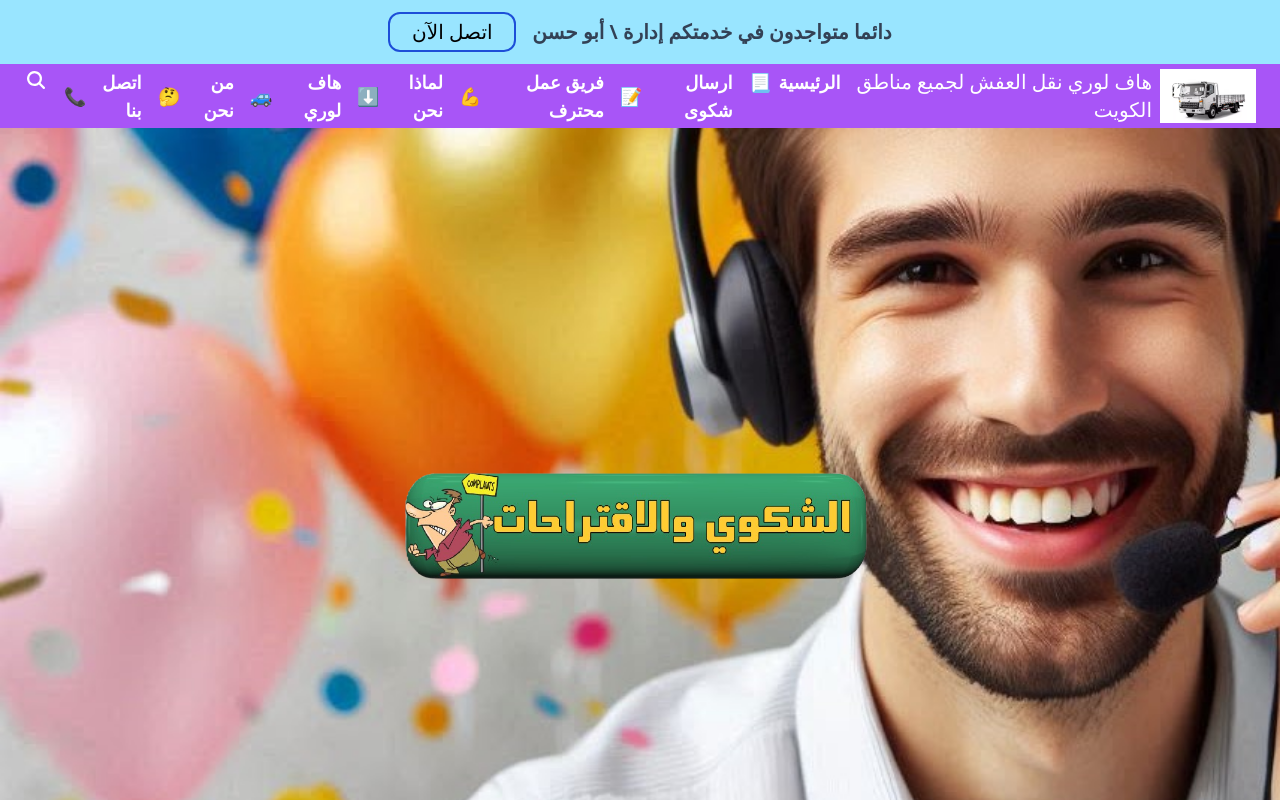
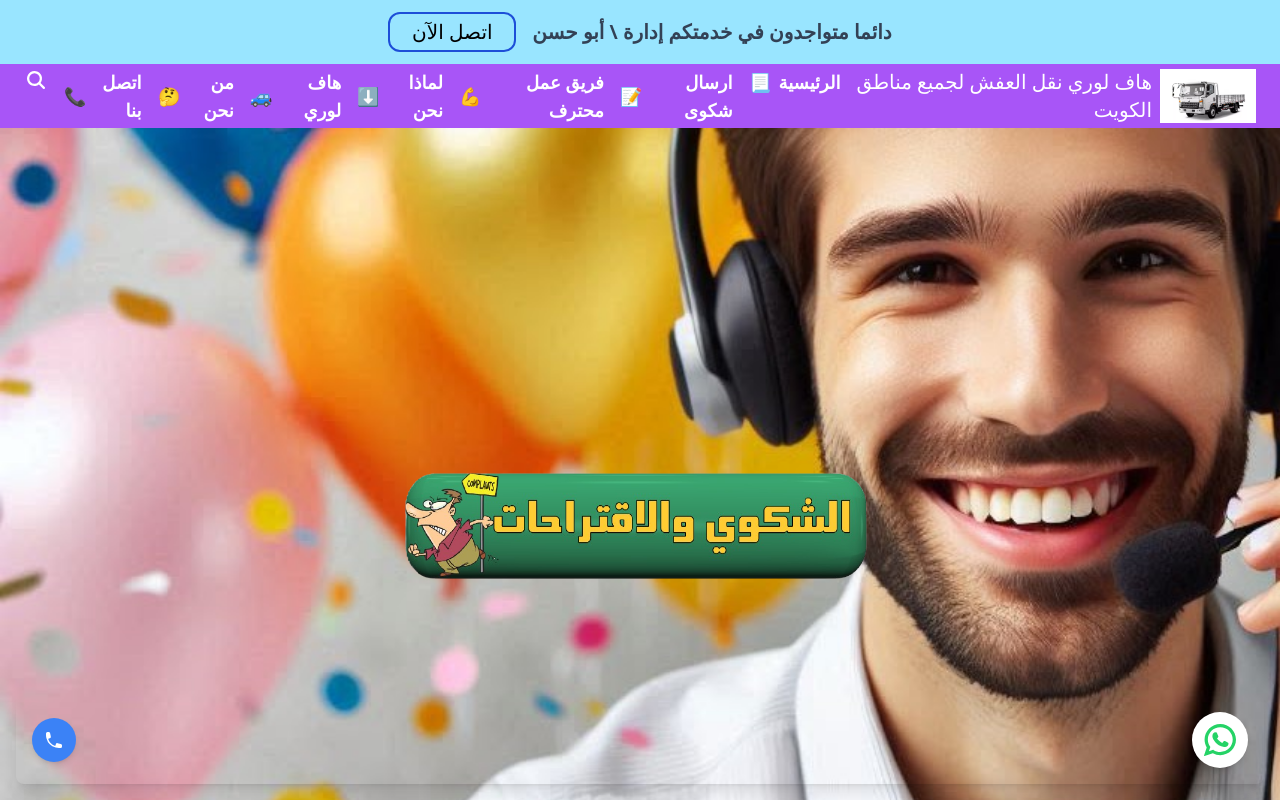
Before and after one commit to ashrafsayed2018/halfloorykw, a Next.js app: page /complaint in a window 1280 px wide. Shown: the top 800 px of the page. Built offline with nearby package versions, Linux system fonts and the light colour scheme.

Commit message:
adding fixed call button

```diff
--- /dev/null
+++ b/app/components/FixedButtons.jsx
@@ -0,0 +1,52 @@
+import Image from 'next/image'
+
+const FixedButtons = () => {
+  return (
+    <div className="fixed bottom-4 right-4 left-4 flex justify-between items-center p-4 rounded-lg shadow-lg z-50">
+      <a
+        href="https://wa.me/1234567890"
+        target="_blank"
+        rel="noopener noreferrer"
+        className="bg-white text-white p-3 rounded-full shadow-md hover:bg-green-200 transition-all flex items-center justify-center animate-vibrate"
+        aria-label="WhatsApp"
+      >
+        <Image
+          src="/svg/whatsapp.svg"
+          alt="WhatsApp"
+          width={100}
+          height={100}
+          className="w-8 h-8"
+        />
+        {/* <svg
+          xmlns="http://www.w3.org/2000/svg"
+          className="h-6 w-6"
+          fill="currentColor"
+          viewBox="0 0 24 24"
+        >
+          <path d="M20.52 3.48A11.77 11.77 0 0 0 2.08 18.39L1 23l4.66-1.23a11.77 11.77 0 0 0 5.82 1.49H12a11.77 11.77 0 0 0 8.53-20.52zm-8.42 18.4a10.09 10.09 0 0 1-5.1-1.4L3.69 21l1.41-4.21A10.09 10.09 0 1 1 12.1 21.88zm5.69-6.27a4.66 4.66 0 0 1-3.35-1.5l-.8-.82a.7.7 0 0 1 .03-1l1.24-1.22a.69.69 0 0 1 1 0l.41.41a.3.3 0 0 0 .42 0 .3.3 0 0 0 .08-.25c0-.09 0-.21-.07-.33a8.7 8.7 0 0 0-1.58-2.29 8.47 8.47 0 0 0-2.32-1.61c-.11 0-.24-.04-.33-.04a.3.3 0 0 0-.33.25c-.04.13-.07.28-.08.42 0 .17-.04.3-.11.42L10 8.82a.7.7 0 0 1-1 0l-.82-.82a4.66 4.66 0 0 1-1.5-3.35.69.69 0 0 1 .7-.7h.1A7.91 7.91 0 0 1 14 16.27z" />
+        </svg> */}
+      </a>
+
+      <a
+        href="tel:+1234567890"
+        className="bg-blue-500 text-white p-3 rounded-full shadow-md hover:bg-blue-600 transition-all flex items-center justify-center animate-vibrate"
+        aria-label="Call"
+      >
+        <svg
+          xmlns="http://www.w3.org/2000/svg"
+          viewBox="0 0 20 20"
+          fill="currentColor"
+          className="size-5"
+        >
+          <path
+            fillRule="evenodd"
+            d="M2 3.5A1.5 1.5 0 0 1 3.5 2h1.148a1.5 1.5 0 0 1 1.465 1.175l.716 3.223a1.5 1.5 0 0 1-1.052 1.767l-.933.267c-.41.117-.643.555-.48.95a11.542 11.542 0 0 0 6.254 6.254c.395.163.833-.07.95-.48l.267-.933a1.5 1.5 0 0 1 1.767-1.052l3.223.716A1.5 1.5 0 0 1 18 15.352V16.5a1.5 1.5 0 0 1-1.5 1.5H15c-1.149 0-2.263-.15-3.326-.43A13.022 13.022 0 0 1 2.43 8.326 13.019 13.019 0 0 1 2 5V3.5Z"
+            clipRule="evenodd"
+          />
+        </svg>
+      </a>
+    </div>
+  )
+}
+
+export default FixedButtons
--- a/app/components/Hero.jsx
+++ b/app/components/Hero.jsx
@@ -1,8 +1,7 @@
 import Image from 'next/image'
-import React from 'react'
+import { formatPhoneNumber, siteInfo } from '../data'
 import CallImage from './CallImage'
 import WhatsappImage from './WhatsappImage'
-import { siteInfo, formatPhoneNumber } from '../data'
 
 const Hero = () => {
   const formattedPhone = formatPhoneNumber(siteInfo.phone)
@@ -11,7 +10,7 @@ const Hero = () => {
     <div className="-mt-4 w-full h-[1500px] md:h-[1400px] bg-black opacity-70 relative">
       <video
         src="/videos/hero.mp4"
-        Loading="lazy"
+        loading="lazy"
         autoPlay
         loop
         muted
--- a/app/globals.css
+++ b/app/globals.css
@@ -80,3 +80,23 @@
 .overflow-hidden {
   height: auto !important;
 }
+
+@keyframes vibrate {
+  0%,
+  100% {
+    transform: translateX(0);
+  }
+  25% {
+    transform: translateX(-2px);
+  }
+  50% {
+    transform: translateX(2px);
+  }
+  75% {
+    transform: translateX(-1px);
+  }
+}
+
+.animate-vibrate {
+  animation: vibrate 0.2s infinite;
+}
--- a/app/layout.js
+++ b/app/layout.js
@@ -1,7 +1,8 @@
+import dynamic from 'next/dynamic'
 import localFont from 'next/font/local'
+import { Suspense } from 'react'
+import FixedButtons from './components/FixedButtons'
 import './globals.css'
-import dynamic from 'next/dynamic'
-import { Suspense } from 'react'
 import Loading from './loading'
 
 // Dynamically import Nav and Footer to enable Suspense fallback
@@ -27,6 +28,9 @@ export const metadata = {
   other: {
     'google-site-verification': 'wXAQF4wbqBxWquXWzRa6_z2s2_RvaIbLXz8xmGROYpc',
   },
+  icons: {
+    icon: '/icon.ico',
+  },
 }
 
 export default function RootLayout({ children }) {
@@ -38,6 +42,7 @@ export default function RootLayout({ children }) {
         <Suspense fallback={<Loading />}>
           <Nav />
           {children}
+          <FixedButtons />
           <Footer />
         </Suspense>
       </body>
```
Also changed, not shown: 2 other files (tests, documents, lock files or other folders).
